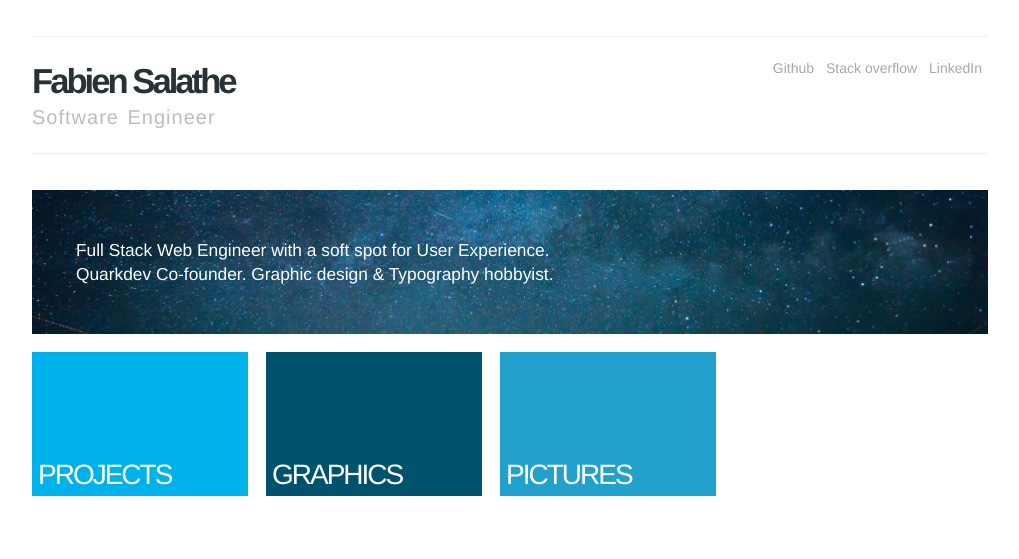
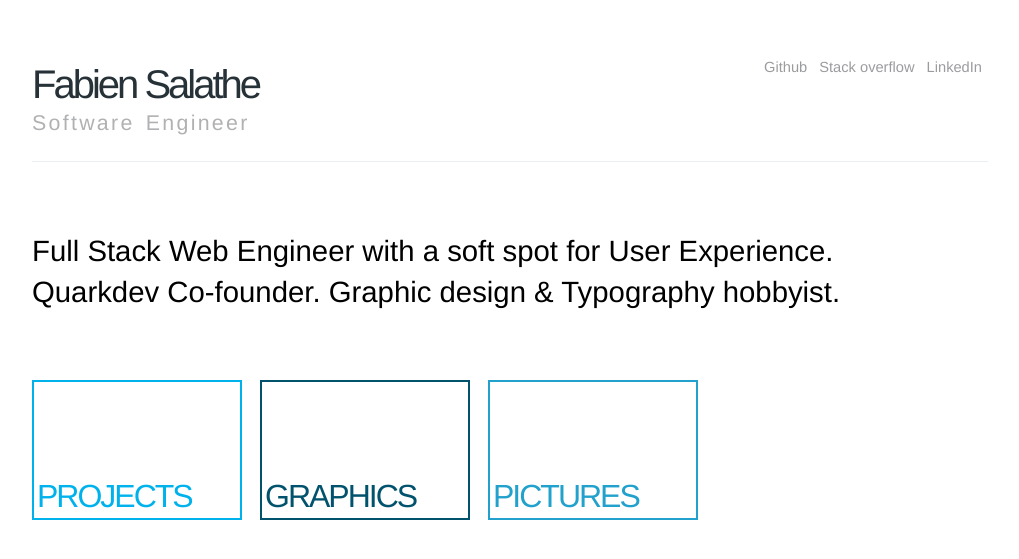
Before and after one commit to BafS/bafs.github.io, a Jekyll site: the page built from index.md, in a window 1280 px wide. Shown: the top 559 px of the page, without its empty margins (130-1149 px from the left). Built offline with Jekyll 4.4.1, drawn with Linux system fonts in a browser that asks for light colours; some web fonts are replaced.

Commit message:
Update design, bigger font, more readable

```diff
--- a/assets/main.scss
+++ b/assets/main.scss
@@ -5,7 +5,7 @@
 
 // Variables
 $main-color: #263238;
-$secondary-color: #BDBDBE;
+$secondary-color: #b0b1b3;
 $main-background: #fff;
 $secondary-background: #f8f8f8;
 $max-width: 1020px;
@@ -45,14 +45,14 @@ a {
   margin-bottom: 36px;
   text-align: left;
   clear: both;
-  border-top: 1px solid #ECEFF1;
+  // border-top: 1px solid #ECEFF1;
   border-bottom: 1px solid #ECEFF1;
   padding-top: 1.4rem;
   padding-bottom: 1.4rem;
 
   .links {
     float: right;
-    font-size: 10.5pt;
+    font-size: 11pt;
     list-style: none;
     margin: 0;
   }
@@ -73,8 +73,8 @@ a {
 
   .title, .title a {
     color: $main-color;
-    font-size: 26pt;
-    font-weight: 600;
+    font-size: 30pt;
+    font-weight: 200;
     margin: 0;
     letter-spacing: -3px;
     text-decoration: none;
@@ -88,26 +88,24 @@ a {
 
   .sub-title {
     color: $secondary-color;
-    font-weight: 300;
-    letter-spacing: 1px;
-    word-spacing: 2px;
+    font-weight: 500;
+    letter-spacing: 2.3px;
+    word-spacing: 3px;
     margin: 0;
-    font-size: 15pt;
+    font-size: 16pt;
     padding-bottom: 0;
   }
 }
 
 .hero {
-  color: $main-background;
-  padding: 3rem 2.75rem;
-  font-size: 13pt;
+  padding: 2rem 0;
+  font-size: 18pt;
   line-height: 1.4;
-  background: #223d50 url(bg.jpg) no-repeat;
   -webkit-background-size: cover;
   -moz-background-size: cover;
   background-size: cover;
   margin: 0;
-  margin-bottom: 18px;
+  margin-bottom: 36px;
 }
 
 .container {
@@ -252,71 +250,75 @@ a {
 }
 
 .main {
+  clear: both;
+  content: "";
+  display: table;
   width: 100%;
-  clear: both;
-  display: table;
-  content: "";
 
   ul {
     list-style: none;
+    background: $main-color;
     padding: 0;
-    background: $main-color;
 
     li {
       float: left;
-      width: 100%;
       display: table;
       margin-bottom: 18px;
+      width: 100%;
 
       a {
         padding: 0;
         padding-left: 3px;
         margin: 0;
         display: table-cell;
-        width: 144px;
-        height: 144px;
+        width: 140px;
+        height: 140px;
         font-size: 28px;
         font-weight: 400;
         letter-spacing: -2px;
-        border-width: 3px;
         text-transform: uppercase;
         vertical-align: bottom;
         text-align: left;
-        color: $main-background;
+        border-width: 2px;
+        background: $main-background;
 
         &:hover {
-          border-width: 3px;
-          background: $main-background;
+          color: $main-background;
         }
       }
     }
   }
 }
 
+$linkBaseColor: #00b2ec;
+
 a.s1 {
-  background: #00b2ec;
+  color: $linkBaseColor;
+  border-color: $linkBaseColor;
 
   &:hover {
-    color: #00b2ec;
-    border-color: #00b2ec;
+    border-color: $linkBaseColor;
+    background: $linkBaseColor;
   }
 }
 
 a.s2 {
-  background: darken(#00b2ec, 25%);
+  color: darken($linkBaseColor, 25%);
+  border-color: darken($linkBaseColor, 25%);
 
   &:hover {
-    color: darken(#00b2ec, 25%);
-    border-color: darken(#00b2ec, 25%);
+    border-color: darken($linkBaseColor, 25%);
+    background: darken($linkBaseColor, 25%);
   }
 }
 
 a.s3 {
-  background: desaturate(#00b2ec, 28%);
+  color: desaturate($linkBaseColor, 28%);
+  border-color: desaturate($linkBaseColor, 28%);
 
   &:hover {
-    color: desaturate(#00b2ec, 28%);
-    border-color: desaturate(#00b2ec, 28%);
+    border-color: desaturate($linkBaseColor, 28%);
+    background: desaturate($linkBaseColor, 28%);
   }
 }
 
@@ -480,6 +482,10 @@ a.s3 {
     padding: 0 2rem;
   }
 
+  .hero {
+    font-size: 22pt;
+  }
+
   .portfolio {
     .section {
       padding: 5.5rem 0;
@@ -502,7 +508,8 @@ a.s3 {
   .main ul {
     li {
       a {
-        width: 216px;
+        font-size: 32px;
+        width: 210px;
       }
     }
   }
```
Also changed, not shown: assets/bg.jpg (deleted).
